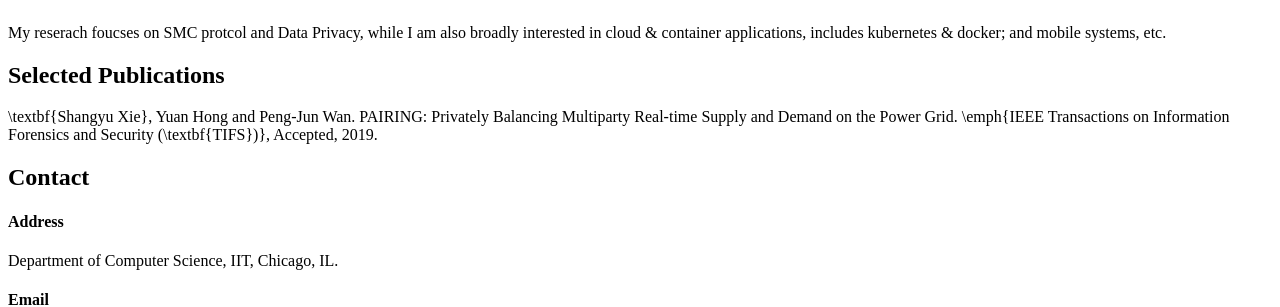
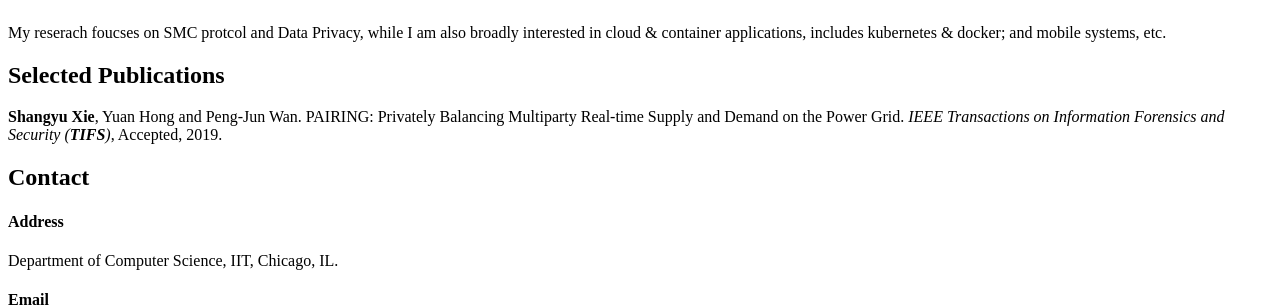
Before and after one commit to songwellxie/songwellxie.github.io, a Jekyll site: the page built from index.md, in a window 1280 px wide. Shown: the part 1848-2155 px from the top of the page. Built offline with Jekyll 4.4.1, drawn with Linux system fonts in a browser that asks for light colours; our own code applies the rules of GitHub Pages for plain Markdown files.

Commit message:
Update index.md

```diff
--- a/index.md
+++ b/index.md
@@ -17,7 +17,7 @@ I got my bachelor degree in Electrical Engineering and second major in Informati
 My reserach foucses on SMC protcol and Data Privacy, while I am also broadly interested in cloud & container applications, includes kubernetes & docker; and mobile systems, etc.
 
 ## Selected Publications
-\textbf{Shangyu Xie}, Yuan Hong and Peng-Jun Wan. PAIRING: Privately Balancing Multiparty Real-time Supply and Demand on the Power Grid. \emph{IEEE Transactions on Information Forensics and Security (\textbf{TIFS})}, Accepted, 2019.
+**Shangyu Xie**, Yuan Hong and Peng-Jun Wan. PAIRING: Privately Balancing Multiparty Real-time Supply and Demand on the Power Grid. *IEEE Transactions on Information Forensics and Security (**TIFS**)*, Accepted, 2019.
 
 ## Contact
 
```
